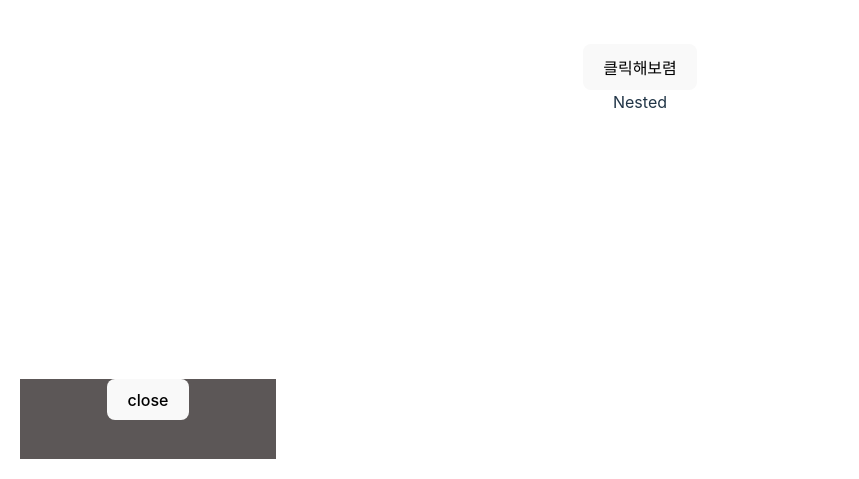
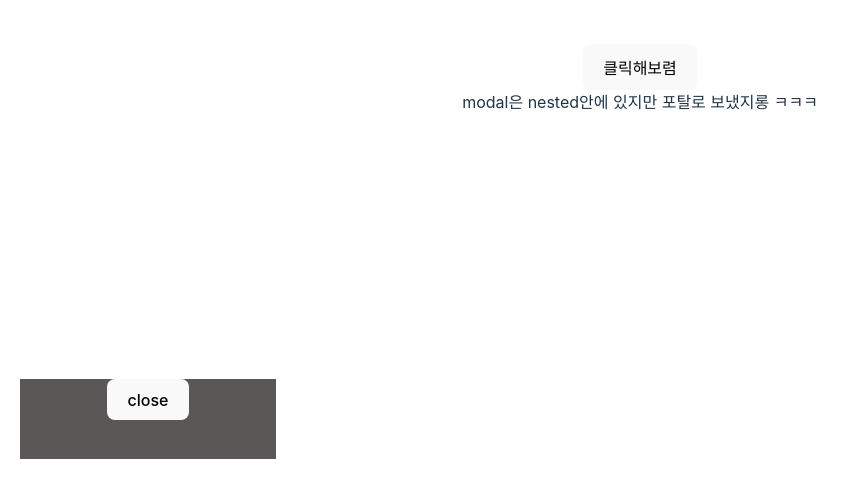
Before and after one commit to YeonghunKO/observer-pattern, a React (Vite) app: page / in a window 1280 px wide. Shown: the part 321-800 px from the top of the page, without its empty margins (0-859 px from the left). Built offline with nearby package versions, Linux system fonts and the light colour scheme.

Commit message:
feat : 또다른 토스트를 띄울 공간 생성

```diff
--- a/src/components/Nested/index.tsx
+++ b/src/components/Nested/index.tsx
@@ -1,5 +1,9 @@
 const Nested = () => {
-  return <div>Nested</div>;
+  return (
+    <div>
+      <span>modal은 nested안에 있지만 포탈로 보냈지롱 ㅋㅋㅋ</span>
+    </div>
+  );
 };
 
 export default Nested;
```
